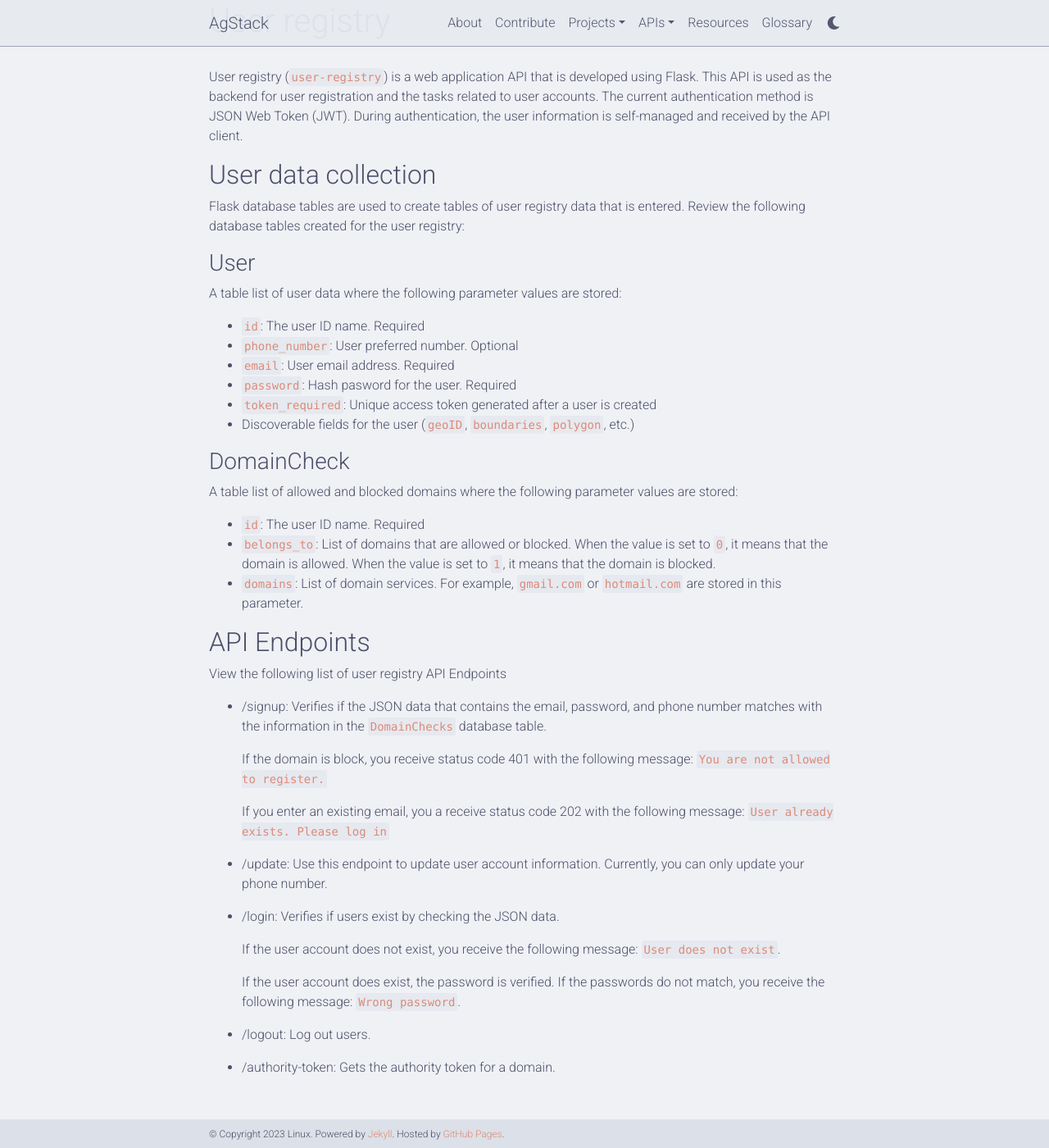
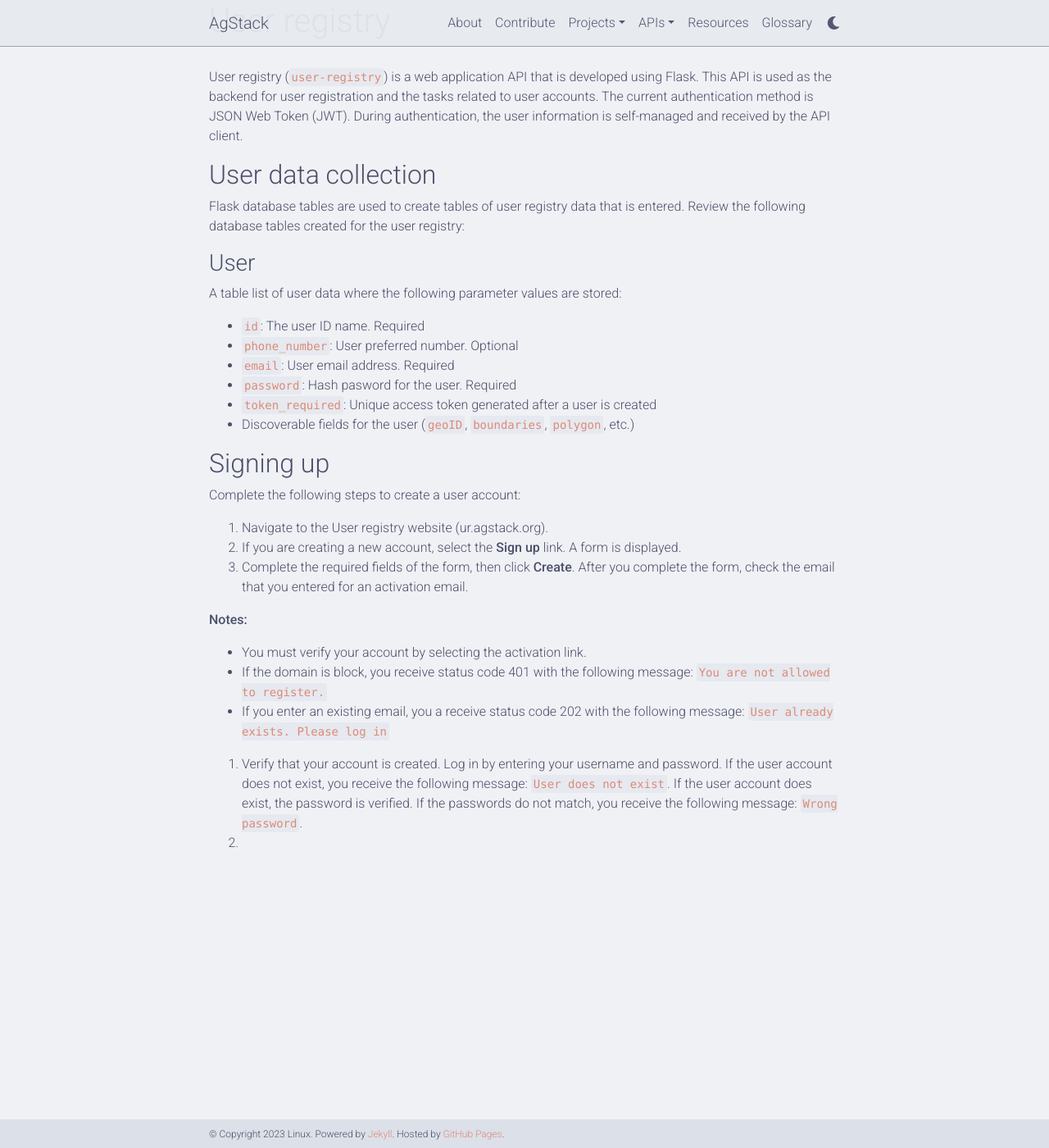
Before and after one commit to vmbrasseur/agstack-website, a Jekyll site: the page built from _pages/user_registry.md, in a window 1280 px wide and 1400 px high, scrolled down 102 px. Shown: the whole window at 82% size. Built offline with Jekyll 4.4.1, drawn with Linux system fonts in a browser that asks for light colours; comment, search, counter and statistics services are not loaded; a style sheet for code colours, icons or effects is not loaded.

Commit message:
Update user_registry.md
updated user registry instruction

```diff
--- a/_pages/user_registry.md
+++ b/_pages/user_registry.md
@@ -24,32 +24,21 @@ A table list of user data where the following parameter values are stored:
   * `token_required`: Unique access token generated after a user is created
   * Discoverable fields for the user (`geoID`, `boundaries`, `polygon`, etc.)
 
-### DomainCheck
+## Signing up
 
-A table list of allowed and blocked domains where the following parameter values are stored:
+Complete the following steps to create a user account:
 
-  * `id`: The user ID name. Required
-  * `belongs_to`: List of domains that are allowed or blocked. When the value is set to `0`, it means that the domain is allowed. When the value is set to `1`, it means that the domain is blocked.
-  * `domains`: List of domain services. For example, `gmail.com` or `hotmail.com` are stored in this parameter.
+1. Navigate to the User registry website (ur.agstack.org).
+2. If you are creating a new account, select the **Sign up** link. A form is displayed.
+3. Complete the required fields of the form, then click **Create**. After you complete the form, check the email that you entered for an activation email.
 
-## API Endpoints
+**Notes:**
 
-View the following list of user registry API Endpoints
+- You must verify your account by selecting the activation link.
+- If the domain is block, you receive status code 401 with the following message: `You are not allowed to register.`
+- If you enter an existing email, you a receive status code 202 with the following message: `User already exists. Please log in`
 
-* /signup: Verifies if the JSON data that contains the email, password, and phone number matches with the information in the `DomainChecks` database table.
-
-  If the domain is block, you receive status code 401 with the following message: `You are not allowed to register.`
-
-  If you enter an existing email, you a receive status code 202 with the following message: `User already exists. Please log in`
-
-* /update: Use this endpoint to update user account information. Currently, you can only update your phone number.
-
-* /login: Verifies if users exist by checking the JSON data.
-
-  If the user account does not exist, you receive the following message: `User does not exist`.
-
-  If the user account does exist, the password is verified. If the passwords do not match, you receive the following message: `Wrong password`.
-
-* /logout: Log out users.
-
-* /authority-token: Gets the authority token for a domain.
+5. Verify that your account is created. Log in by entering your username and password. If the user account does not exist, you receive the following message: `User does not exist`. If the user account does exist, the password is verified. If the passwords do not match, you receive the following message: `Wrong password`.
+6.
+<!--updating user account-->
+<!--logout: Log out users-->
```
